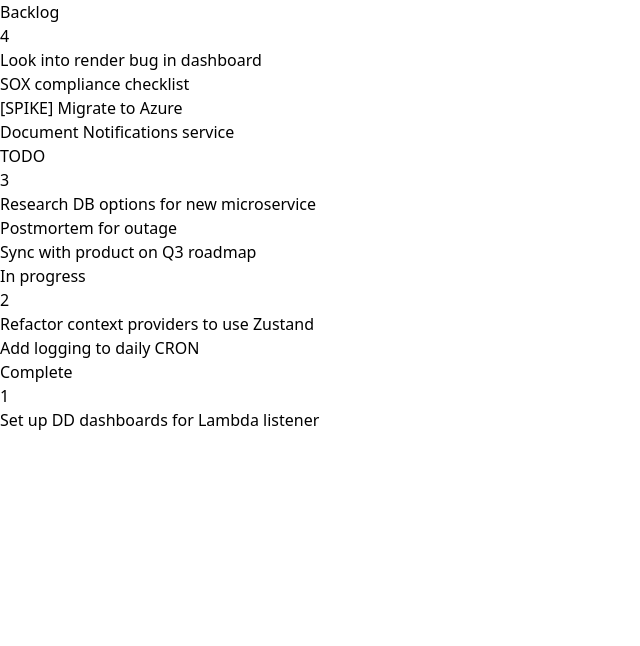
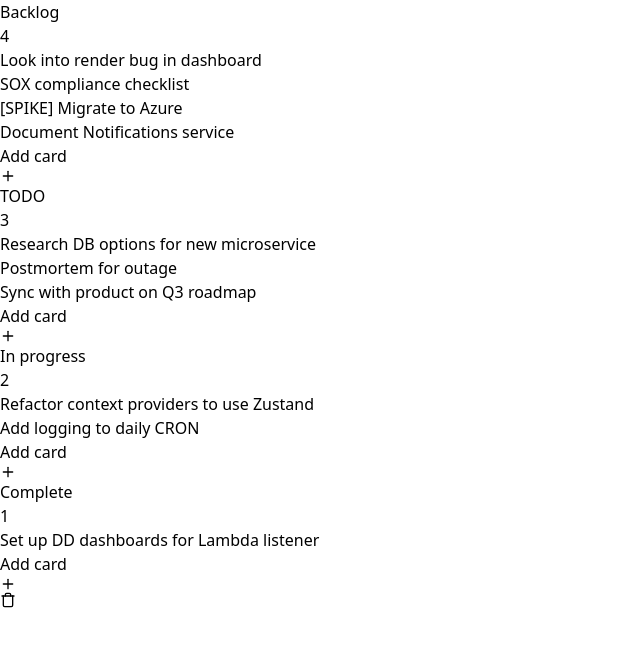
Before and after one commit to podestal/sortable-drag-n-drop, a React (Vite) app: page / in a window 1280 px wide. Shown: the top 646 px of the page, without its empty margins (0-640 px from the left). Built offline with nearby package versions, Linux system fonts and the light colour scheme.

Commit message:
add card ui

```diff
--- a/package.json
+++ b/package.json
@@ -12,7 +12,8 @@
   "dependencies": {
     "framer-motion": "^11.11.1",
     "react": "^18.2.0",
-    "react-dom": "^18.2.0"
+    "react-dom": "^18.2.0",
+    "react-icons": "^5.3.0"
   },
   "devDependencies": {
     "@types/react": "^18.2.43",
--- a/src/App.tsx
+++ b/src/App.tsx
@@ -1,5 +1,7 @@
 import { useState } from "react"
 import { motion } from "framer-motion"
+import { FiPlus, FiTrash } from "react-icons/fi"
+import { FaFire } from "react-icons/fa"
 
 const DEFAULT_CARDS = [
   // BACKLOG
@@ -80,6 +82,7 @@ const Board = () => {
         cards={cards}
         setCards={setCards}
       />
+      <BurnBarrel setCards={setCards}/>
     </div>
   )
 }
@@ -119,6 +122,8 @@ const Column = ({ title, headingColor, column, cards, setCards }: ColumnPros) =>
             handleDragStart=''
           />
         ))}
+        <DropIndicator beforeId='-1' column={column} />
+        <AddCard column={column} setCards={setCards}/>
       </div>
     </div>
   )
@@ -134,7 +139,7 @@ interface CardProps {
 const Card = ({ title, id, column, handleDragStart }: CardProps) => {
   return (
     <>
-      {/* <DropIndicator beforeId={id} column={column} /> */}
+      <DropIndicator beforeId={id} column={column} />
       <motion.div
         layout
         layoutId={id}
@@ -148,4 +153,87 @@ const Card = ({ title, id, column, handleDragStart }: CardProps) => {
   );
 };
 
+interface DropIndicatorProps {
+  beforeId: string
+  column: string
+}
+
+const DropIndicator = ({ beforeId, column }: DropIndicatorProps) => {
+  return (
+    <div
+      data-before={beforeId || "-1"}
+      data-column={column}
+      className="my-0.5 h-0.5 w-full bg-violet-400 opacity-0"
+    />
+  );
+};
+
+const BurnBarrel = ({ setCards }: {setCards: any}) => {
+  const [active, setActive] = useState(false);
+
+  return (
+    <div
+      className={`mt-10 grid h-56 w-56 shrink-0 place-content-center rounded border text-3xl ${
+        active
+          ? "border-red-800 bg-red-800/20 text-red-500"
+          : "border-neutral-500 bg-neutral-500/20 text-neutral-500"
+      }`}
+    >
+      {active ? <FaFire className="animate-bounce" /> : <FiTrash />}
+    </div>
+  );
+};
+
 export default App
+
+interface AddCardProps {
+  column: string
+  setCards: any
+}
+
+const AddCard = ({ column, setCards }: AddCardProps) => {
+  const [text, setText] = useState("");
+  const [adding, setAdding] = useState(false);
+
+  const handleSubmit = () => {
+
+  }
+
+  return (
+    <>
+      {adding
+      ?
+      <motion.form layout onSubmit={handleSubmit}>
+        <textarea
+          onChange={(e) => setText(e.target.value)}
+          autoFocus
+          placeholder="Add new task..."
+          className="w-full rounded border border-violet-400 bg-violet-400/20 p-3 text-sm text-neutral-50 placeholder-violet-300 focus:outline-0"
+        />
+        <div className="mt-1.5 flex items-center justify-end gap-1.5">
+          <button
+            onClick={() => setAdding(false)}
+            className="px-3 py-1.5 text-xs text-neutral-400 transition-colors hover:text-neutral-50"
+          >
+            Close
+          </button>
+          <button
+            type="submit"
+            className="flex items-center gap-1.5 rounded bg-neutral-50 px-3 py-1.5 text-xs text-neutral-950 transition-colors hover:bg-neutral-300"
+          >
+            <span>Add</span>
+            <FiPlus />
+          </button>
+        </div>
+      </motion.form>
+      :
+      <button
+        onClick={() => setAdding(true)}
+        className="flex w-full items-center gap-1.5 px-3 py-1.5 text-xs text-neutral-400 transition-colors hover:text-neutral-50"
+      >
+        <span>Add card</span>
+        <FiPlus />
+      </button>}
+    </>
+  )
+}
```
Also changed, not shown: 1 other file (tests, documents, lock files or other folders).
